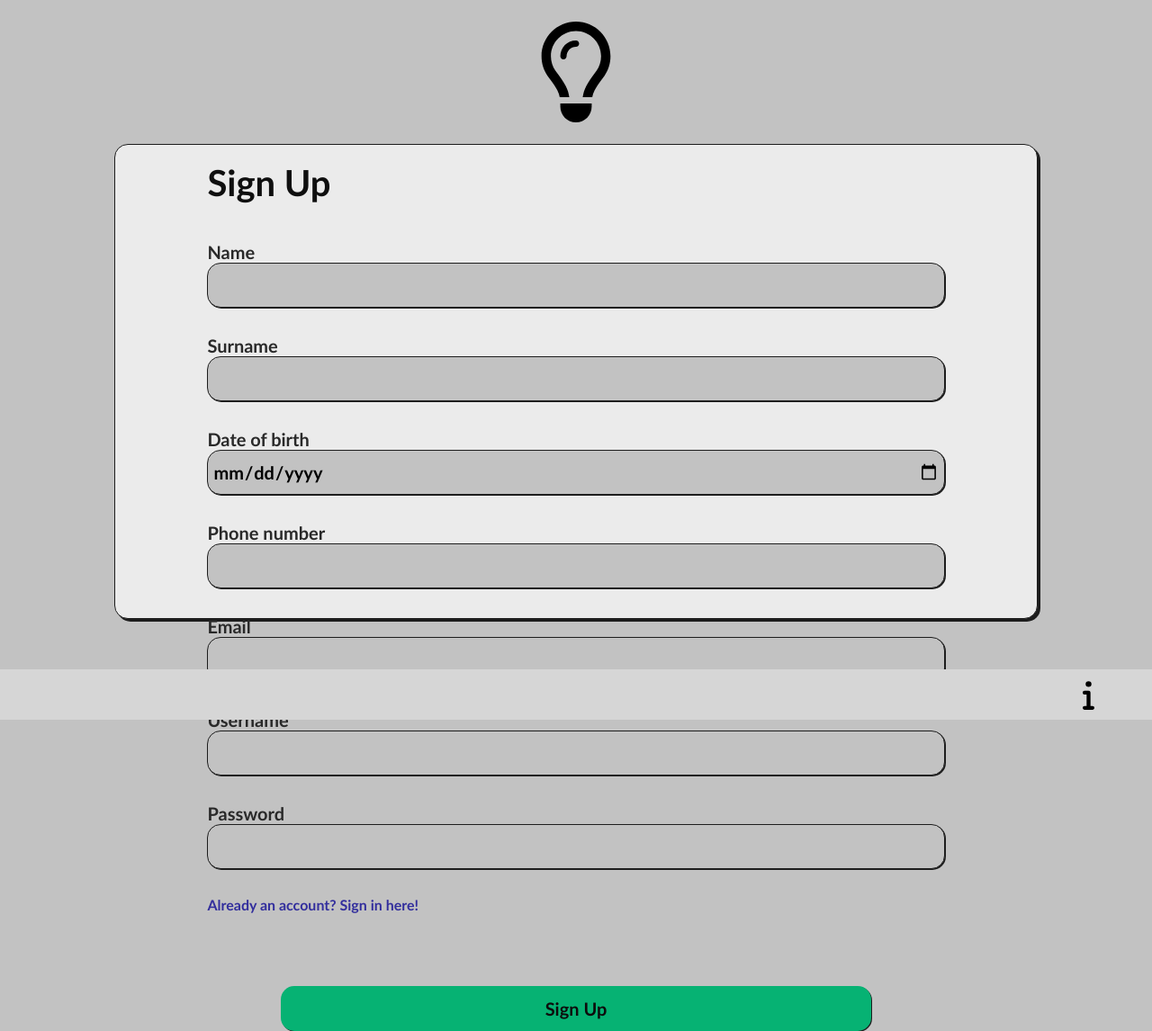
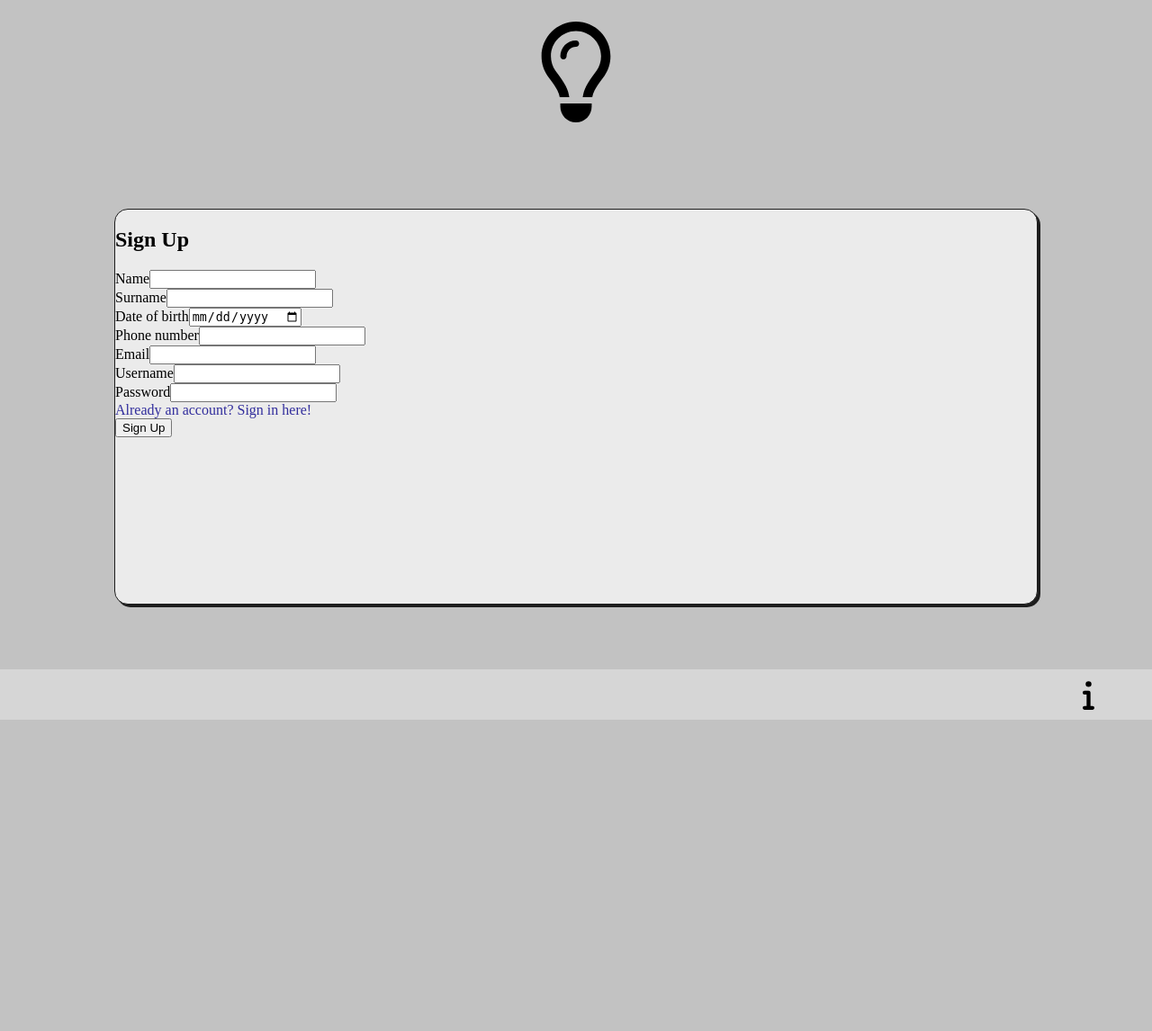
Before and after one commit to LeonardoBeleffi/SolveIT, a PHP site: page /src/register.php in a window 1280 px wide. Shown: the whole page at 90% size. After the commit the page ends 800 px from the top, so only its background shows below. Run offline with PHP 8.4, Linux system fonts and the light colour scheme.

Commit message:
New css for new register page

```diff
--- a/src/css/register.css
+++ b/src/css/register.css
@@ -6,75 +6,93 @@
     --footer_img_height:  60%;
 }
 
-header {
+body {
+    height: 100vh;
+    min-height: 750px;
+    min-width: 275px;
+    background-color: var(--primaryBackground);
+    margin: 0;
+}
+
+body > header {
     height: var(--header_height);
     display: flex;
     align-items: center;
     justify-content: center;
 }
 
-header img {
+body > header > img {
     height: 70%;
     object-fit: contain;
-    margin: auto;
+    /*margin: auto;*/
 }
 
-body {
-    height: 100vh;
+body > main {
+    height: calc(100% - var(--header_height) - var(--footer_height));
     background-color: var(--primaryBackground);
-    margin: 0;
-    padding: 0;
+    display: flex;
+    align-items: flex-start;
+    justify-content: space-evenly;
+    flex-direction: column;
 }
 
-form {
-    height: 82%;
-    display: block;
-    align-items: bottom;
-    justify-content: center;
+body > main > * {
+    margin: 0 auto;
 }
 
-form > div {
-    margin-bottom: 30px;
-    margin-right: auto;
-    margin-left: auto;
-    margin-top: 0;
+body > main > section {
+    height: 75%;
     width: 80%;
-    display: block;
+    background-color: var(--tertiaryBackground);
+    border: 1pt solid var(--borderColor);
+    box-shadow: 3px 3px var(--borderColor);
+    border-radius: 15px;
+    overflow: hidden;
 }
 
-h1 {
-    margin-top:18px;
-    margin-bottom:36px;
-    /*margin-top:5%;
-    margin-bottom:10%;*/
-    margin-left:10%;
-    margin-right:0;
-    padding: 0;
-    height: 10%;
-    color: var(--primaryTextColor);
-    font-family: var(--primaryFontFamily);
-    font-size: 30pt;
+body > main > section > div {
+    height: calc(100% - 2*15px);
+    padding: 15px 0;
+    overflow: scroll;
 }
 
-div > label, input, a {
-    margin: auto;
-    padding:0;
+body > main > section > div > form {
+    height: 100%;
+    display: flex;
+    flex-direction: column;
+    align-items: center;
+    justify-content: flex-start;
+}
+
+body > main > section > div > form * {
+    margin: 0;
     font-family: var(--primaryFontFamily);
-    font-size: 15pt;
+    font-size: 2vh;
     font-weight: bold;
 }
 
-label > input {
-    display: block;
+body > main > section > div > form > h1 {
+    color: var(--primaryTextColor);
+    font-family: var(--primaryFontFamily);
+    font-size: 4vh;
+    display: flex;
+    justify-content: center;
+    align-items: center;
 }
 
-input {
-    margin: 0;
+body > main > section > div > form > div {
+    width: 80%;
+    padding: 1vh 0;
+    display: flex;
+    flex-direction: column;
+    align-items: center;
+    justify-content: space-between;
+}
+
+body > main > section > div > form > div input {
     width: 100%;
     height: 50px;
     padding-left: 5px;
-    padding-top: 0;
-    padding-bottom: 0;
     padding-right: 5px;
     box-sizing: border-box;
     background-color: var(--primaryBackground);
@@ -85,57 +103,43 @@ input {
     border-color: var(--borderColor);
 }
 
-input[type="submit"] {
-    width: 80%;
-    font-size: 15pt;
-    margin-top: 50px;
-    margin-left: 10%;
-    margin-right: 10%;
+body > main > section > div > form > div > div {
+    display: flex;
+    padding: 4vh 0;
+    flex-direction: column;
+    align-items: flex-start;
+    justify-content: space-evenly;
+    /* flex: 0 0 25%; */
+}
+
+body > main > section > div > form > div > div > * {
+    padding: 1vh 0;
+}
+
+body > main > section > div > form > div > input[type="submit"] {
+    width: 20vh;
+    font-size: 2vh;
+    margin: 0 auto;
+    padding: 1vh 0;
     font-weight: bold;
     color: var(--buttonTextColor);
     background-color: var(--buttonColor);
     box-shadow: 1px 1px var(--borderColor);
-    border-color: "transparent";
+    border-color: transparent;
     border-width: 0;
 }
 
-input[type="submit"]:active {
+body > main > section > div > form > div > input[type="submit"]:active {
     transform: scale(0.92);
     box-shadow: 3px 3px var(--borderColor);
     transition: all center 100ms linear;
 }
 
-label {
+body > main > section > div > form > div > div > label {
     color: var(--secondaryTextColor);
 }
 
-a {
-    color: var(--linkColor);
-    font-size: 12pt;
-    text-decoration: none;
-}
-
-.flexContainer {
-    background-color: var(--primaryBackground);
-    display: flex;
-    align-items: flex-start;
-    height: calc(100% - var(--header_height) - var(--footer_height));
-    justify-content: center;
-}
-
-#registerSection {
-    background-color: var(--tertiaryBackground);
-    border: 1pt solid var(--borderColor);
-    box-shadow: 3px 3px var(--borderColor);
-    border-radius: 15px;
-    width: 80%;
-    height: 90%;
-    /*
-    margin: 0;
-    */
-}
-
-footer {
+body > footer {
     position: fixed;
     width: 100%;
     bottom: 0;
@@ -146,16 +150,25 @@ footer {
     justify-content: flex-end;
 }
 
-footer a {
-    display: block;
-    margin-right: 5%;
+body > main > footer > * {
+    font-size: 1.75vh;
+}
+
+body > footer > a {
+    display: inline;
     height: var(--footer_img_height);
 }
 
-footer img {
+body > footer > a > img {
     display: block;
     height: 100%;
-    /* margin-right: 5%; */
+}
+
+a {
+    color: var(--linkColor);
+    font-size: 2vh;
+    text-decoration: none;
+    margin-right: 5%;
 }
 
 @media only screen and (min-width: 768px) {
```
